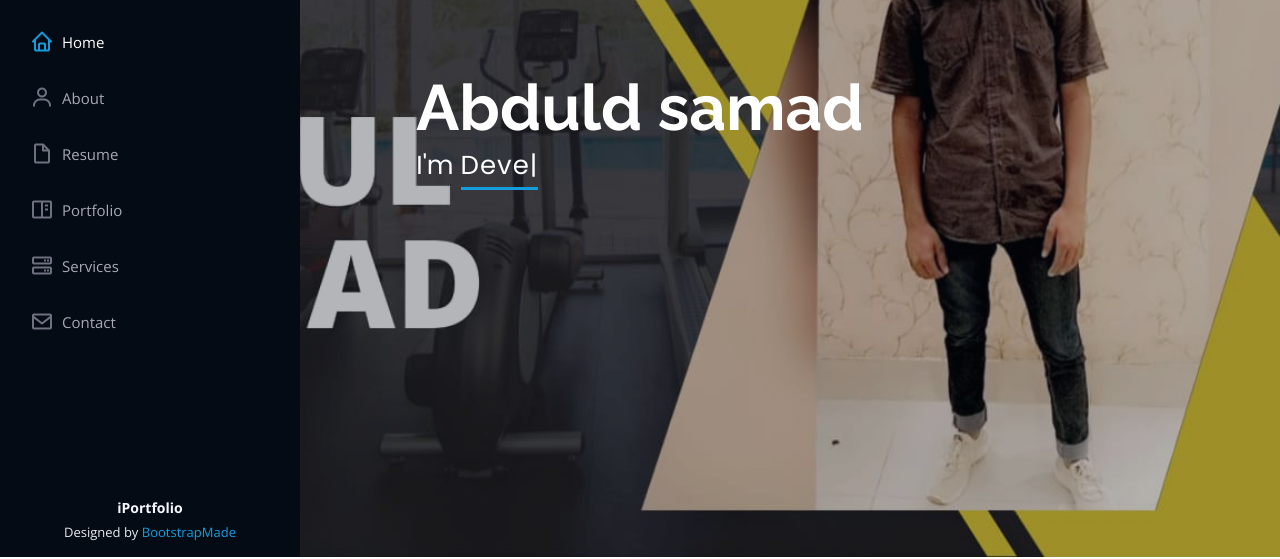
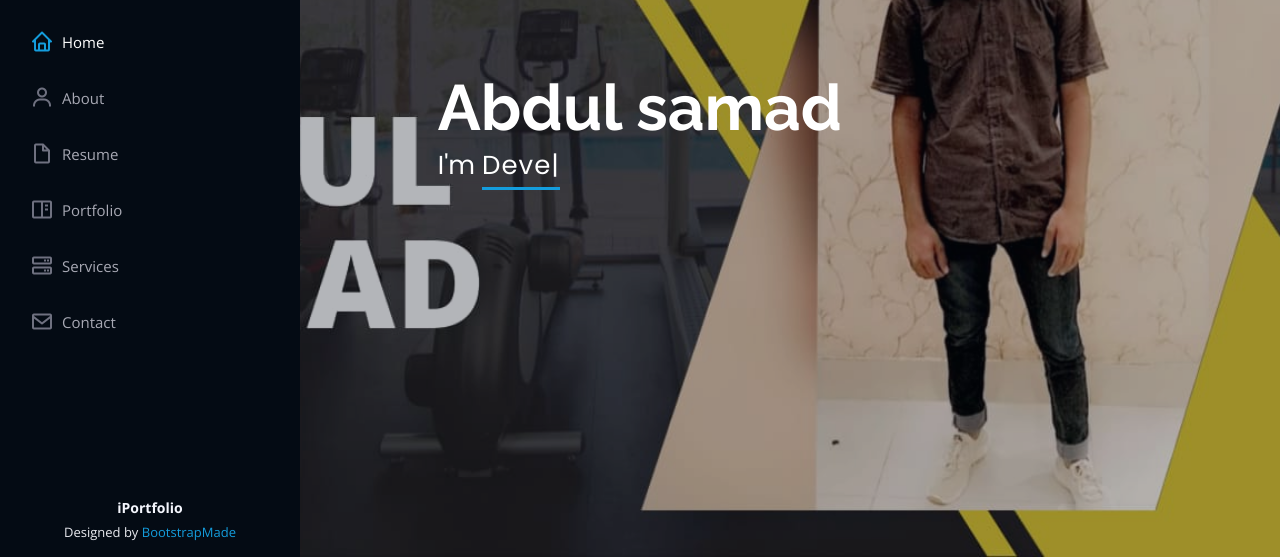
Before and after one commit to 1samad12/My-Portfolio, a plain HTML site: page index.html in a window 1280 px wide. Shown: the part 243-802 px from the top of the page. Drawn offline with nearby package versions, Linux system fonts and the light colour scheme.

Commit message:
'change'

```diff
--- a/index.html
+++ b/index.html
@@ -76,7 +76,7 @@
   <!-- ======= Hero Section ======= -->
   <section id="hero" class="d-flex flex-column justify-content-center align-items-center">
     <div class="hero-container" data-aos="fade-in">
-      <h1>Abduld samad</h1>
+      <h1>Abdul samad</h1>
       <p>I'm <span class="typed" data-typed-items="Designer,Developer, Freelancer, Photographer"></span></p>
     </div>
   </section><!-- End Hero -->
```
